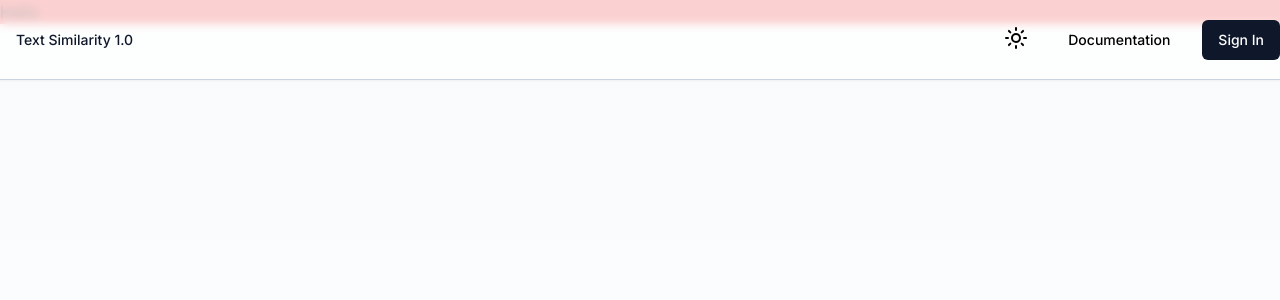
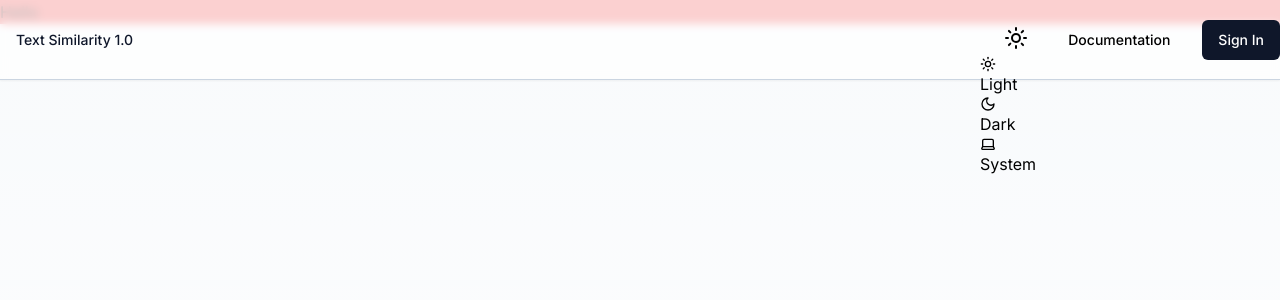
Before and after one commit to Yagth/similarity, a Next.js app: page / in a window 1280 px wide. Shown: the top 300 px of the page. Built offline with nearby package versions, Linux system fonts and the light colour scheme; no server answers.

Commit message:
Fixed the undefined error

```diff
--- a/package.json
+++ b/package.json
@@ -17,7 +17,7 @@
     "@mui/x-data-grid": "^6.0.0",
     "@next-auth/prisma-adapter": "^1.0.5",
     "@prisma/client": "^4.11.0",
-    "@radix-ui/react-dropdown-menu": "^2.0.3",
+    "@radix-ui/react-dropdown-menu": "^2.0.5",
     "@radix-ui/react-scroll-area": "^1.0.2",
     "@radix-ui/react-tabs": "^1.0.2",
     "@total-typescript/ts-reset": "^0.3.7",
--- a/src/components/Navbar.tsx
+++ b/src/components/Navbar.tsx
@@ -8,17 +8,17 @@ import ThemeToggle from "@/components/ThemeToggle";
 const Navbar = () => {
   const [session, setSession] = useState();
 
-  useEffect(() => {
-    // React advises to declare the async function directly inside useEffect
-    async function getSession() {
-      const session = await getServerSession();
-      setSession(session);
-    }
+  // useEffect(() => {
+  //   // React advises to declare the async function directly inside useEffect
+  //   async function getSession() {
+  //     const session = await getServerSession();
+  //     setSession(session);
+  //   }
 
-    if (!session) {
-      getSession();
-    }
-  }, [session]);
+  //   if (!session) {
+  //     getSession();
+  //   }
+  // }, [session]);
 
   return (
     <div className="fixed backdrop-blur-sm bg-white/75 dark:bg-slate-900 z-50 top-0 left-0 right-0 h-20 border-b border-slate-300 dark:border-slate-700 shadow-sm flex items-center justify-between">
--- a/src/components/ThemeToggle.tsx
+++ b/src/components/ThemeToggle.tsx
@@ -3,9 +3,13 @@
 import { FC } from "react";
 import { useTheme } from "next-themes";
 import Button from "@/ui/Button";
-import { DropdownMenu } from "@/ui/DropDownMenu";
-import { DropdownMenuTrigger } from "@radix-ui/react-dropdown-menu";
-import { Sun, Moon } from "lucide-react";
+import { DropdownMenu } from "@/ui/DropdownMenu";
+import {
+  DropdownMenuTrigger,
+  DropdownMenuContent,
+  DropdownMenuItem,
+} from "@radix-ui/react-dropdown-menu";
+import { Sun, Moon, Laptop } from "lucide-react";
 
 interface ThemeToggleProps {}
 
@@ -17,8 +21,23 @@ const ThemeToggle: FC<ThemeToggleProps> = ({}) => {
         <Button variant="ghost" size="sm">
           <Sun className="rotate-0 scale-100 transition-all hover:text-slate-900 dark:-rotate-90 dark:scale-0 dark:text-slate-400 dark:hover:text-slate-100" />
           <Moon className="absolute rotate-90 scale-0 transition-all hover:text-slate-900 dark:rotate-0 dark:scale-100 dark:text-400 dark:hover:text-slate-100 " />
+          <span className="sr-only">Toggle theme</span>
         </Button>
       </DropdownMenuTrigger>
+      <DropdownMenuContent align="end" forceMount>
+        <DropdownMenuItem onClick={() => setTheme("light")}>
+          <Sun className="mr-2 h-4 w-4"></Sun>
+          <span>Light</span>
+        </DropdownMenuItem>
+        <DropdownMenuItem onClick={() => setTheme("dark")}>
+          <Moon className="mr-2 h-4 w-4"></Moon>
+          <span>Dark</span>
+        </DropdownMenuItem>
+        <DropdownMenuItem onClick={() => setTheme("system")}>
+          <Laptop className="mr-2 h-4 w-4"></Laptop>
+          <span>System</span>
+        </DropdownMenuItem>
+      </DropdownMenuContent>
     </DropdownMenu>
   );
 };
```
Also changed, not shown: src/components/ui/DropdownMenu.tsx (renamed from src/components/ui/DropDownMenu.tsx), 1 other file (tests, documents, lock files or other folders).
